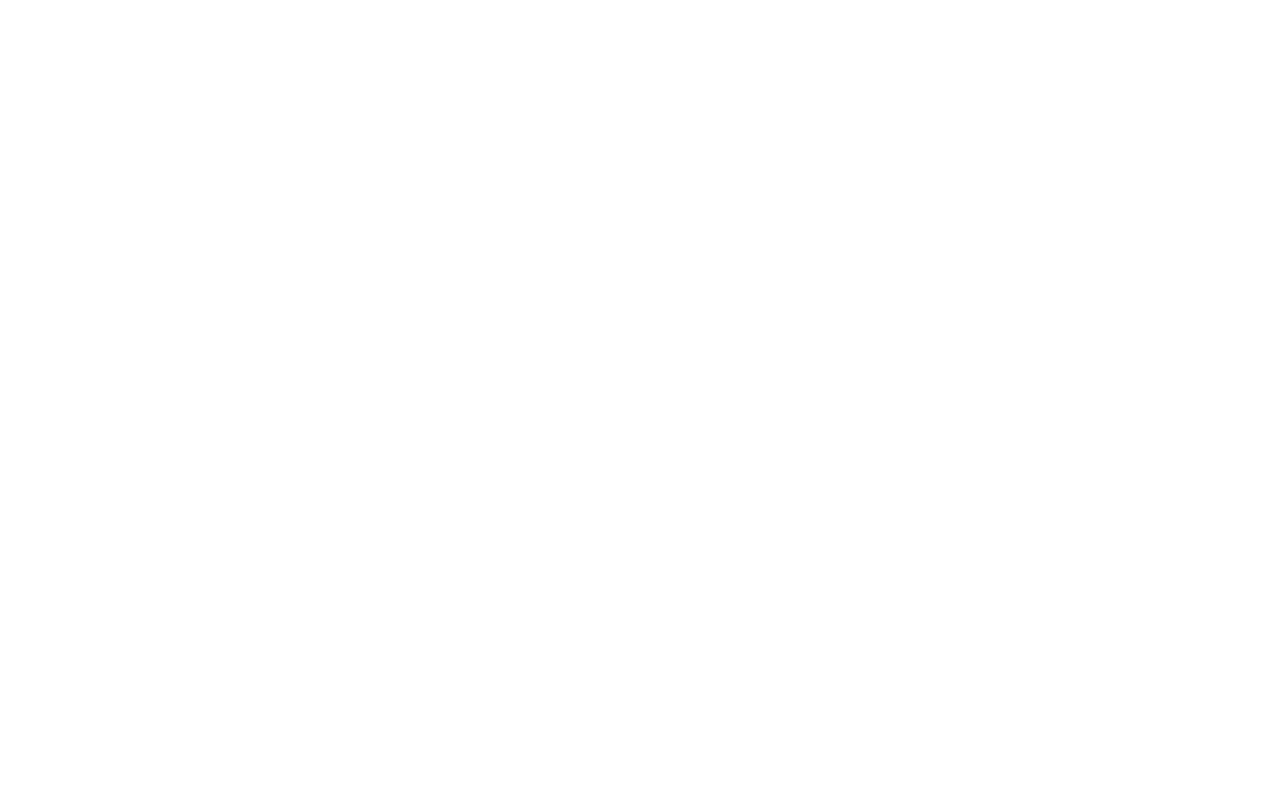
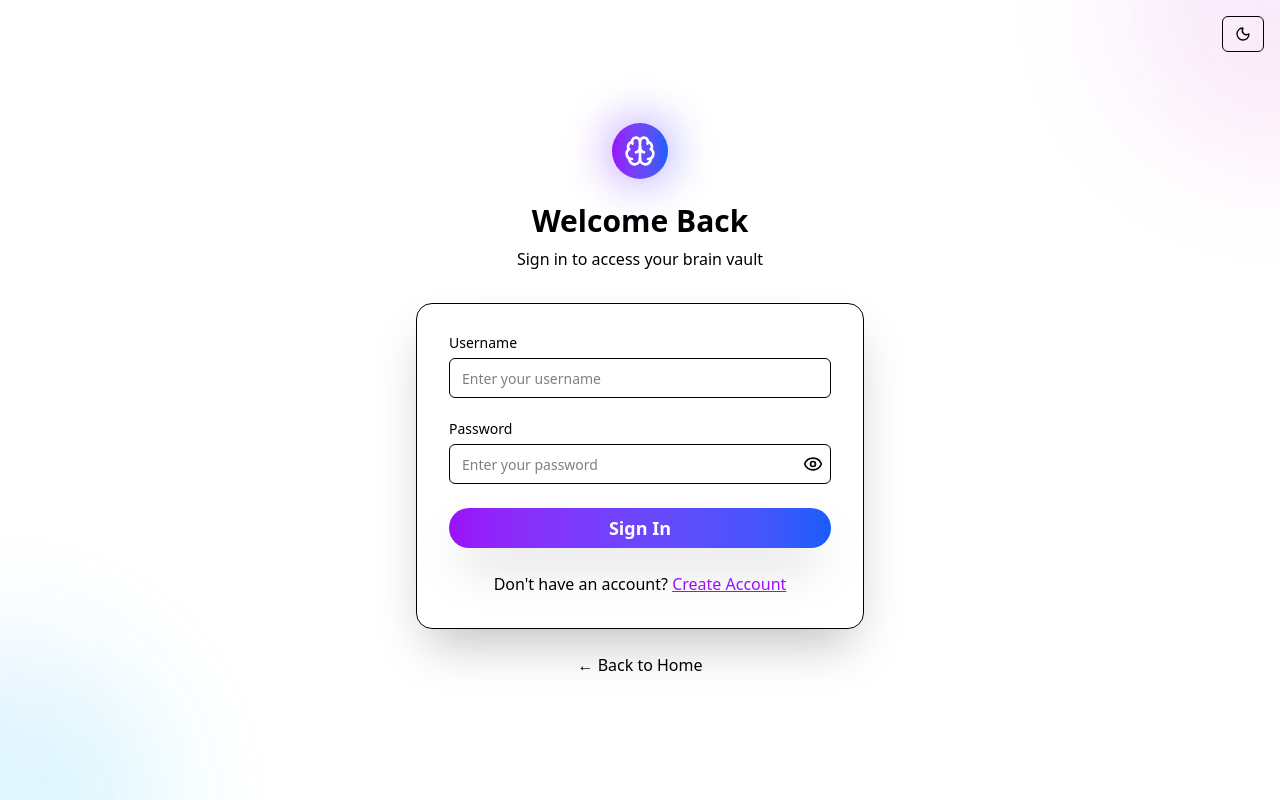
Before and after one commit to Hodazia/second-brain, a React (Vite) app in the folder frontend/: page /signin in a window 1280 px wide. Before the commit this address had no page. Built offline with nearby package versions, Linux system fonts and the light colour scheme.

Commit message:
[feat] fe signup,signin pages

```diff
--- a/frontend/package.json
+++ b/frontend/package.json
@@ -10,6 +10,7 @@
     "preview": "vite preview"
   },
   "dependencies": {
+    "@hookform/resolvers": "^5.1.1",
     "@radix-ui/react-checkbox": "^1.3.2",
     "@radix-ui/react-label": "^2.1.7",
     "@radix-ui/react-slot": "^1.2.3",
--- a/frontend/src/App.tsx
+++ b/frontend/src/App.tsx
@@ -6,6 +6,7 @@
 import { ThemeProvider } from './context/themeContext.tsx'
 import Csx from './components/Csx.tsx'
 import SignUp from './pages/SignUp.tsx'
+import Signin from './pages/SignIn.tsx'
 import { Toaster } from 'sonner'
 function App() {
   return (
@@ -19,6 +20,7 @@
             <Routes>
               <Route path='/' element={<Landingpage />}/>
               <Route path='/signup' element={<SignUp />}/>
+              <Route path='/signin' element={<Signin />}/>
             </Routes>
           </BrowserRouter>
         </ThemeProvider>
--- a/frontend/src/components/Footer.tsx
+++ b/frontend/src/components/Footer.tsx
@@ -1,8 +1,10 @@
 
 import { Brain, Twitter, Github, Mail, Heart } from "lucide-react";
 import { Button } from "../components/ui/button";
+import { useNavigate } from "react-router-dom";
+export const Footer = () => {
 
-export const Footer = () => {
+  const navigate = useNavigate();
   return (
     <footer className="bg-card border-t border-border py-16">
       <div className="container mx-auto px-6">
@@ -70,6 +72,7 @@
             <Button
               size="lg"
               className="bg-gradient-to-r from-purple-600 to-blue-600 hover:from-purple-700 hover:to-blue-700 text-white px-12 py-4 text-lg font-semibold rounded-full shadow-2xl hover:shadow-purple-500/25 transition-all duration-300 transform hover:scale-105"
+              onClick={() => navigate('/signup')}
             >
               Get Started Free
             </Button>
--- a/frontend/src/components/Hero.tsx
+++ b/frontend/src/components/Hero.tsx
@@ -1,9 +1,11 @@
 
 import { Brain, ArrowRight, Play } from "lucide-react";
 import { Button } from "../components/ui/button";
-
+import { useNavigate } from "react-router-dom";
 // hero section for tha landing page
 export const Hero = () => {
+  const navigate = useNavigate();
+
   return (
     <section className="relative min-h-screen flex items-center justify-center overflow-hidden">
       {/* Animated background elements */}
@@ -44,6 +46,7 @@
             className="bg-gradient-to-r from-purple-600 to-blue-600 hover:from-purple-700 hover:to-blue-700 text-white
             px-8 py-4 text-lg font-semibold rounded-full shadow-2xl
             hover:shadow-purple-500/25 transition-all duration-300 transform hover:scale-105 hover:translate-x-2"
+            onClick={() => navigate('/signup')}
           >
             Get Started Free
             <ArrowRight className="ml-2 w-5 h-5" />
--- /dev/null
+++ b/frontend/src/pages/SignIn.tsx
@@ -0,0 +1,193 @@
+// this shall be for signin.tsx
+
+import { useState } from 'react';
+import { useNavigate } from 'react-router-dom';
+import { Button } from "../components/ui/button";
+import {
+  Form,
+  FormControl,
+  FormField,
+  FormItem,
+  FormLabel,
+  FormMessage,
+} from "../components/ui/form";
+import { Input } from "../components/ui/input";
+import { zodResolver } from "@hookform/resolvers/zod";
+import { useForm } from "react-hook-form";
+import { z } from "zod";
+import { toast } from "sonner";
+import axios from 'axios';
+import { Eye, EyeOff, Brain } from "lucide-react";
+import { ThemeToggle } from "../components/ThemeToggle";
+
+// define a formschema, what is it , why we need it
+const formSchema = z.object({
+  username: z.string().min(3, "Username must be at least 3 characters long"),
+  password: z.string().min(8, "Password must be at least 8 characters long"),
+});
+
+
+type FormData = z.infer<typeof formSchema>;
+
+
+const Signin = () => {
+  const navigate = useNavigate();
+  // create a state for once we have signed in, it shall load the button, by defult
+  // it should be false
+  const [isLoading, setIsLoading] = useState(false);
+  // set a state to hide, toggle the showing of password
+  const [showPassword, setShowPassword] = useState(false);
+
+  // why we need this ,
+  const form = useForm<FormData>({
+    resolver: zodResolver(formSchema),
+    defaultValues: {
+      username: "",
+      password: "",
+    },
+  });
+
+  const onSubmit = async (data: FormData) => {
+    setIsLoading(true);
+    try {
+      const response = await axios.post(`${import.meta.env.VITE_BACKEND_URL}/api/v1/signin`, data);
+
+      if (response.data.token) {
+        localStorage.setItem('token', response.data.token);
+        toast.success('Welcome back! Redirecting to dashboard...');
+        setTimeout(() => {
+          navigate('/dashboard');
+        }, 1500);
+      }
+    } catch (error) {
+      console.error('Signin error:', error);
+      const errorMessage = axios.isAxiosError(error)
+        ? error.response?.data?.message || 'Failed to sign in'
+        : 'Failed to sign in. Please try again.';
+      toast.error(errorMessage, {
+        description: 'Please check your username and password'
+      });
+    } finally {
+      setIsLoading(false);
+    }
+  };
+
+  return (
+    <div className="min-h-screen bg-gradient-to-br from-[hsl(var(--hero-gradient-from))] via-[hsl(var(--hero-gradient-via))] to-[hsl(var(--hero-gradient-to))]">
+      <ThemeToggle />
+
+      {/* Animated background elements */}
+      <div className="absolute inset-0 overflow-hidden">
+        <div className="absolute -top-40 -right-40 w-80 h-80 bg-gradient-to-br from-purple-400/20 to-pink-400/20 rounded-full blur-3xl animate-pulse dark:from-purple-600/20 dark:to-pink-600/20"></div>
+        <div className="absolute -bottom-40 -left-40 w-80 h-80 bg-gradient-to-br from-blue-400/20 to-cyan-400/20 rounded-full blur-3xl animate-pulse delay-1000 dark:from-blue-600/20 dark:to-cyan-600/20"></div>
+      </div>
+
+      <div className="relative z-10 flex items-center justify-center min-h-screen px-6 py-12">
+        <div className="w-full max-w-md">
+          {/* Logo and title */}
+          <div className="text-center mb-8">
+            <div className="flex justify-center mb-6">
+              <div className="relative">
+                <div className="absolute inset-0 bg-gradient-to-r from-purple-600 to-blue-600 rounded-full blur-xl opacity-75 animate-pulse"></div>
+                <div className="relative bg-gradient-to-r from-purple-600 to-blue-600 p-3 rounded-full">
+                  <Brain className="w-8 h-8 text-white" />
+                </div>
+              </div>
+            </div>
+            <h1 className="text-3xl font-bold text-foreground mb-2">Welcome Back</h1>
+            <p className="text-muted-foreground">Sign in to access your brain vault</p>
+          </div>
+
+          {/* Signin form */}
+          <div className="bg-card/60 backdrop-blur-sm border border-border rounded-2xl p-8 shadow-2xl">
+            <Form {...form}>
+              <form onSubmit={form.handleSubmit(onSubmit)} className="space-y-6">
+                <FormField
+                  control={form.control}
+                  name="username"
+                  render={({ field }) => (
+                    <FormItem>
+                      <FormLabel className="text-foreground">Username</FormLabel>
+                      <FormControl>
+                        <Input
+                          type="text"
+                          placeholder="Enter your username"
+                          className="bg-background/50 border-border"
+                          disabled={isLoading}
+                          {...field}
+                        />
+                      </FormControl>
+                      <FormMessage />
+                    </FormItem>
+                  )}
+                />
+
+                <FormField
+                  control={form.control}
+                  name="password"
+                  render={({ field }) => (
+                    <FormItem>
+                      <FormLabel className="text-foreground">Password</FormLabel>
+                      <FormControl>
+                        <div className="relative">
+                          <Input
+                            type={showPassword ? "text" : "password"}
+                            placeholder="Enter your password"
+                            className="bg-background/50 border-border pr-10"
+                            disabled={isLoading}
+                            {...field}
+                          />
+                          <button
+                            type="button"
+                            className="absolute right-2 top-1/2 -translate-y-1/2 text-muted-foreground hover:text-foreground"
+                            tabIndex={-1}
+                            onClick={() => setShowPassword(!showPassword)}
+                          >
+                            {showPassword ? <EyeOff className="w-5 h-5" /> : <Eye className="w-5 h-5" />}
+                          </button>
+                        </div>
+                      </FormControl>
+                      <FormMessage />
+                    </FormItem>
+                  )}
+                />
+
+                <Button
+                  type="submit"
+                  className="w-full bg-gradient-to-r from-purple-600 to-blue-600 hover:from-purple-700 hover:to-blue-700 text-white py-3 text-lg font-semibold rounded-full shadow-2xl hover:shadow-purple-500/25 transition-all duration-300 transform hover:scale-105"
+                  disabled={isLoading}
+                >
+                  {isLoading ? 'Signing In...' : 'Sign In'}
+                </Button>
+              </form>
+            </Form>
+
+            <div className="mt-6 text-center">
+              <p className="text-muted-foreground">
+                Don't have an account?{' '}
+                <button
+                  onClick={() => navigate('/signup')}
+                  className="text-purple-600 hover:text-purple-700 font-medium underline"
+                >
+                  Create Account
+                </button>
+              </p>
+            </div>
+          </div>
+
+          {/* Back to home */}
+          <div className="text-center mt-6">
+            <button
+              onClick={() => navigate('/')}
+              className="text-muted-foreground hover:text-foreground transition-colors"
+            >
+              ← Back to Home
+            </button>
+          </div>
+        </div>
+      </div>
+    </div>
+  );
+};
+
+export default Signin;
--- a/frontend/src/pages/SignUp.tsx
+++ b/frontend/src/pages/SignUp.tsx
@@ -18,6 +18,7 @@
     FormMessage,
   } from "../components/ui/form";
 import { useForm } from "react-hook-form";
+import { zodResolver } from "@hookform/resolvers/zod";
 /*how to use toast library, first write toast and then write
 Toaster in the App.tsx  */
 // export default function Success() {
@@ -47,6 +48,8 @@
     path: ["repeatPassword"],
 });
 
+// Define the form data type based on the schema
+type FormData = z.infer<typeof formSchema>;
 
 const Signup = () => {
     const navigate = useNavigate();
@@ -139,7 +142,7 @@
                       )}
                     />
 
-                    <FormField
+                    {/* <FormField
                       control={form.control}
                       name="email"
                       render={({ field }) => (
@@ -157,7 +160,7 @@
                           <FormMessage />
                         </FormItem>
                       )}
-                    />
+                    /> */}
 
                     <FormField
                       control={form.control}
```
Also changed, not shown: 2 other files (tests, documents, lock files or other folders).
